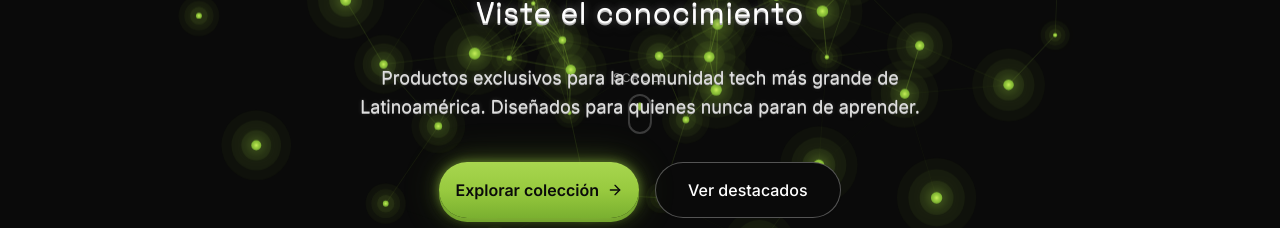
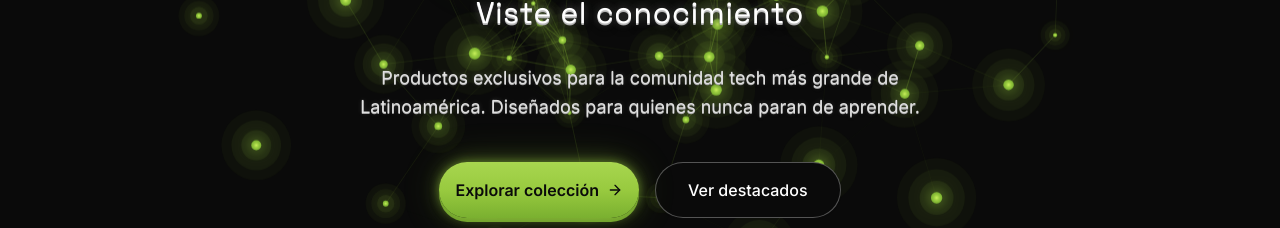
Before and after one commit to DZambranoVF/v0-platzi-store-ui, a Next.js app: page / in a window 1280 px wide. Shown: the part 411-639 px from the top of the page. Built offline with nearby package versions, Linux system fonts and the light colour scheme.

Commit message:
feat: remove full scroll indicator from hero section
Clean up hero section by removing scroll indicator element.

Co-authored-by: DZambrano <47193639+DZambranoVF@users.noreply.github.com>

```diff
--- a/components/home/hero-section.tsx
+++ b/components/home/hero-section.tsx
@@ -96,14 +96,6 @@ export function HeroSection() {
           ))}
         </div>
       </div>
-
-      {/* Scroll Indicator */}
-      <div className="absolute bottom-64 left-1/2 -translate-x-1/2 flex flex-col items-center gap-2">
-        <span className="text-xs text-muted-foreground uppercase tracking-widest">Scroll</span>
-        <div className="w-6 h-10 rounded-full border-2 border-white/20 flex items-start justify-center p-2">
-          <div className="w-1 h-2 bg-[#98CA3F] rounded-full animate-bounce" />
-        </div>
-      </div>
     </section>
   )
 }
```
